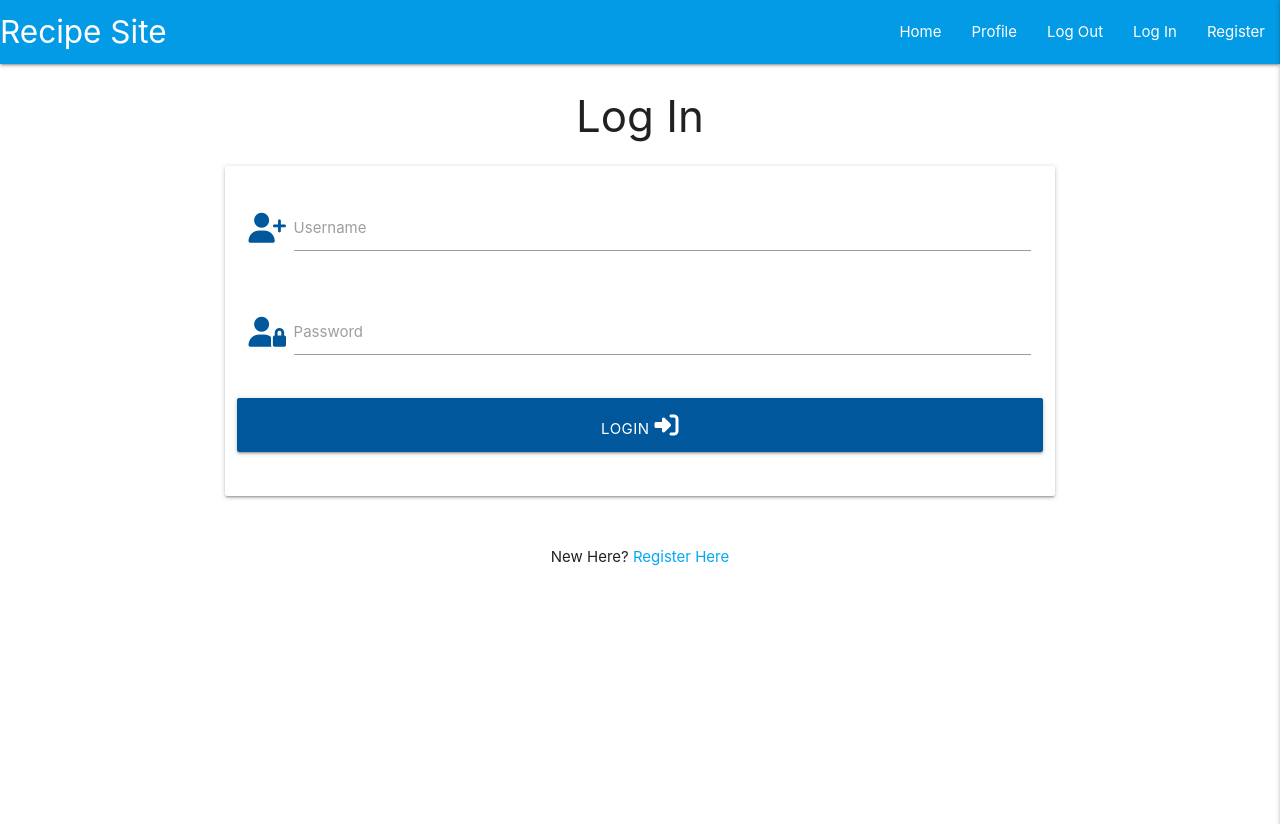
After one commit to AM505/HelloworldFlask, a Flask app: page /login in a window 1280 px wide. The commit adds this page. Shown: the top 824 px of the page. Run offline with Flask 3, Linux system fonts and the light colour scheme.

Commit message:
set up the user login

```diff
--- a/hello_world/routes.py
+++ b/hello_world/routes.py
@@ -1,12 +1,54 @@
 import os
 from flask import ( render_template,
     redirect, request, session, url_for, flash)
-from hello_world import app
+from hello_world import app, db
+from hello_world.models import User, Recipe
+
 if os.path.exists("env.py"):
     import  env
 
 
 @app.route("/")
 @app.route("/index")
-def hello():
+def index():
     return render_template("index.html")
+
+@app.route("/login", methods=["GET", "POST"])
+def login():
+    if request.method == "POST":
+        existing_user = User.query.filter_by(username=request.form.get("username")).first()
+
+        if existing_user:
+            if existing_user.check_password(request.form.get("password")):
+                session["user"] = request.form.get("username")
+                session["is_admin"] = request.form.get("is_admin")
+                flash("Welcome, {}".format(request.form.get("username")))
+                return redirect(url_for("index", username=session["user"]))
+
+            else:
+                flash("Incorrect Username and/or Password")
+                return redirect(url_for("login"))
+        else:
+                flash("Incorrect Username and/or Password")
+                return redirect(url_for("login"))
+    return render_template('login.html')
+
+
+@app.route("/register", methods=["GET", "POST"])
+def register():
+    if request.method == "POST":
+        #check if user exists in db
+
+        existing_user = User.query.filter_by(username=request.form.get("username")).first()
+        if existing_user:
+            flash ("Username already exists")
+            return redirect(url_for("login"))
+
+        user = User(username=request.form.get("username"), is_admin=False)
+        user.set_password(request.form.get("password"))
+        db.session.add(user)
+        db.session.commit()
+        session["user"] = request.form.get("username")
+        flash("Registration successful")
+        return redirect(url_for("index", username=session["user"]))
+    return render_template("register.html")
--- a/hello_world/templates/base.html
+++ b/hello_world/templates/base.html
@@ -16,10 +16,10 @@
         <!-- top navbar -->
         <nav class="nav-extended text-shadow light-blue darken-1">
             <div class="nav-wrapper">
-                <a href="#" class="brand-logo">Recipe Site</a>
+                <a href="{{url_for('index')}}" class="brand-logo">Recipe Site</a>
                 <a href="#" data-target="mobile-demo" class="sidenav-trigger right"><i class="fas fa-bars"></i></a>
                 <ul class="right hide-on-med-and-down">
-                    <li><a href="#">Home</a></li>
+                    <li><a href="{{url_for('index')}}">Home</a></li>
                     <li><a href="#">Profile</a></li>
                     <li><a href="#">Log Out</a></li>
                     <li><a href="#">Log In</a></li>
@@ -30,11 +30,11 @@
         <!-- mobile side navbar -->
         <ul class="sidenav" id="mobile-demo">
             <li><h4 class="center-align light-blue-text text-darken-4">Recipe Site</h4></li>
-            <li><a href="#">Home</a></li>
+            <li><a href="{{url_for('index')}}">Home</a></li>
             <li><a href="#">Profile</a></li>
             <li><a href="#">Log Out</a></li>
-            <li><a href="#">Log In</a></li>
-            <li><a href="#">Register </a></li>
+            <li><a href="{{url_for('login')}}">Log In</a></li>
+            <li><a href="{{url_for('register')}}">Register </a></li>
         </ul>
 
     </header>
--- /dev/null
+++ b/hello_world/templates/login.html
@@ -0,0 +1,47 @@
+{% extends "base.html" %}
+
+{% block content %}
+
+<h3 class="center-align">Log In</h3>
+<div class="row">
+    <form action="{{url_for('login')}}" class="col s12 m8 offset-m2" method="POST">
+
+        <div class="card-panel">
+            <!--username-->
+            <div class="row">
+                <div class="input-field col s12">
+                    <i class="fas fa-user-plus prefix light-blue-text text-darken-4"></i>
+                    <input id="username" name="username" type="text" minlength="5" maxlength="25"
+                        pattern="^[a-zA-Z0-9]{5,15}$" class="validate" required>
+                    <label for="username">Username</label>
+                </div>
+            </div>
+            <!--password-->
+            <div class="row">
+                <div class="input-field col s12">
+                    <i class="fas fa-user-lock prefix light-blue-text text-darken-4"></i>
+                    <input id="password" name="password" type="password" class="validate" minlength="8" maxlength="55"
+                        pattern="^[a-zA-Z0-9]">
+                    <label for="password">Password</label>
+                </div>
+            </div>
+            <div class="row">
+                <button type="submit" class="col s12 btn-large light-blue darken-4 text-shadow">
+                    LogIn <i class="fas fa-sign-in-alt"></i>
+                </button>
+            </div>
+        </div>
+    </form>
+</div>
+
+<div class="row">
+    <div class="col s12">
+        <p class="center-align">
+            New Here?
+            <a href="{{url_for('register')}}" class="light-blue-text test-darken-4">Register Here</a>
+        </p>
+    </div>
+</div>
+
+
+{% endblock %}
```
Also changed, not shown: hello_world/templates/register.html (added, +47 -0 lines).
